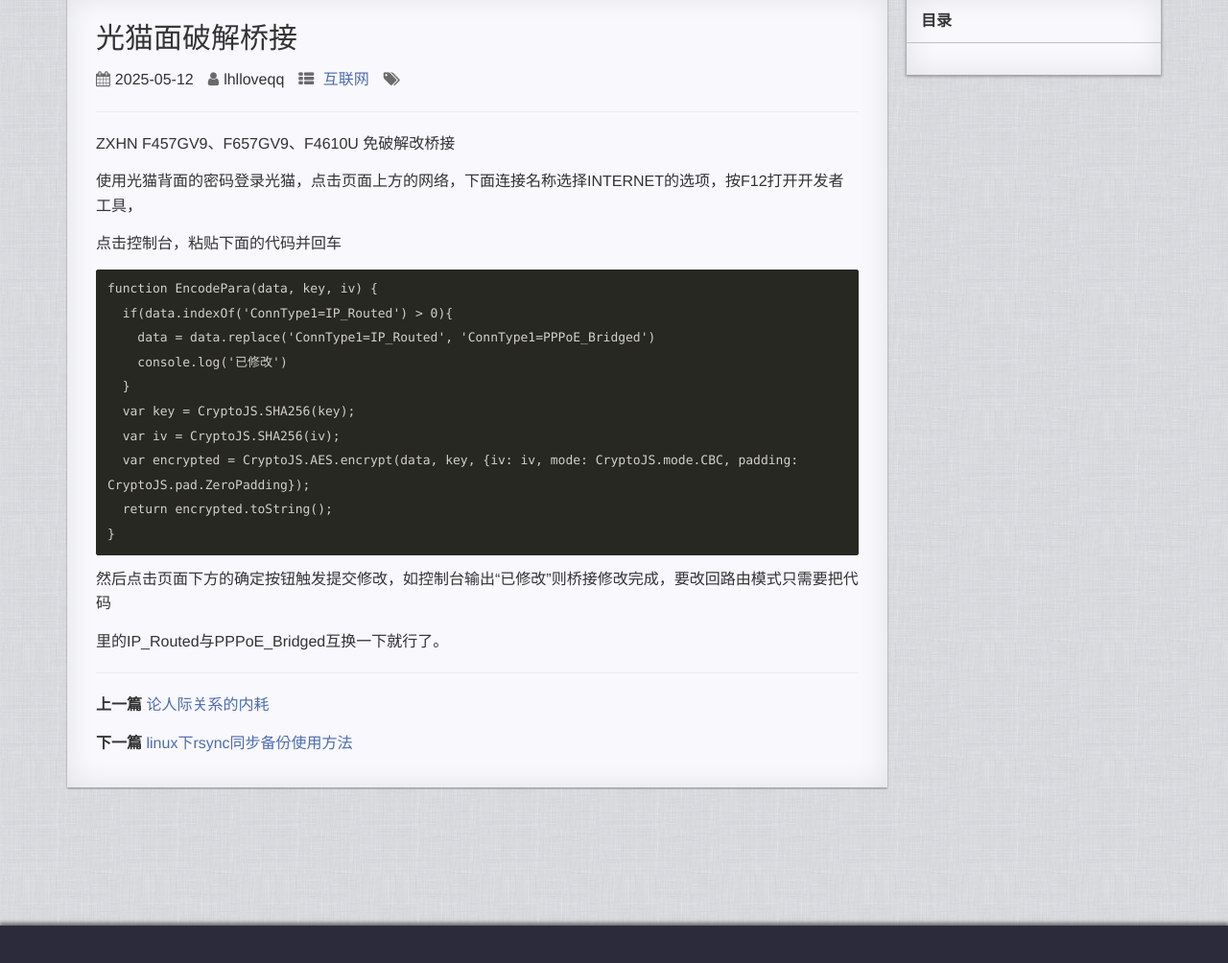
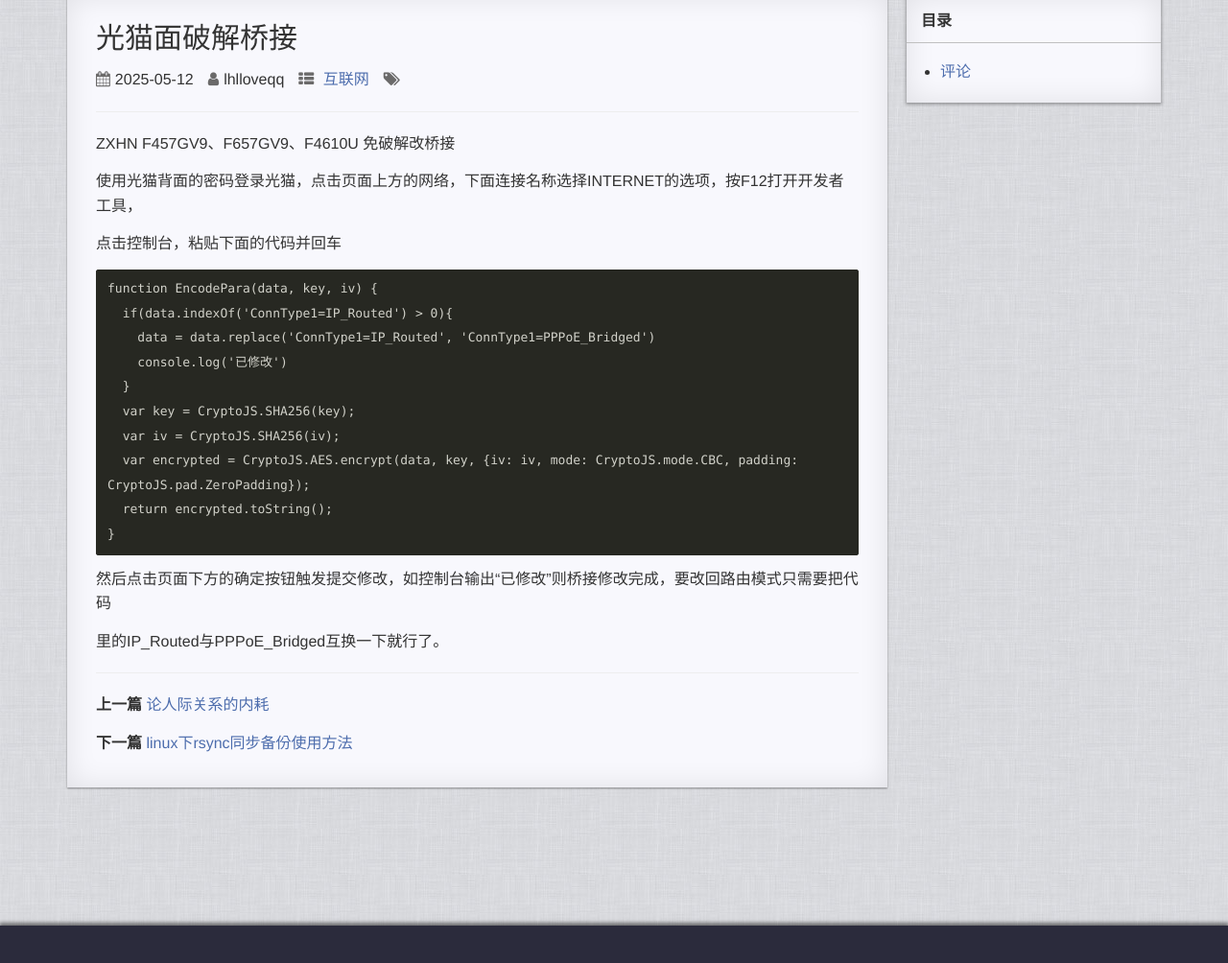
Before and after one commit to luohuilong/luohuilong.github.io, a Jekyll site: the page built from _posts/2025-05-19-光猫免破解改桥接.md, in a window 1280 px wide, cut to the strip 104-1115 px from the top of the page. Shown: the top 1004 px of the strip at 96% size. Built offline with Jekyll 4.4.1, drawn with Linux system fonts in a browser that asks for light colours; a style sheet for code colours, icons or effects is not loaded.

Commit message:
Update post.html

```diff
--- a/_layouts/post.html
+++ b/_layouts/post.html
@@ -83,7 +83,7 @@
                     {% if hasSimilar.size > 0 %}
                     <li><a href="#similar_posts">同类文章</a></li>
                     {% endif %}
-                    <!--<li><a href="#comments">评论</a></li>-->
+                    <li><a href="#comments">评论</a></li>
                 </ul>
             </div>
             <!-- 其他div框放到这里 -->
```
